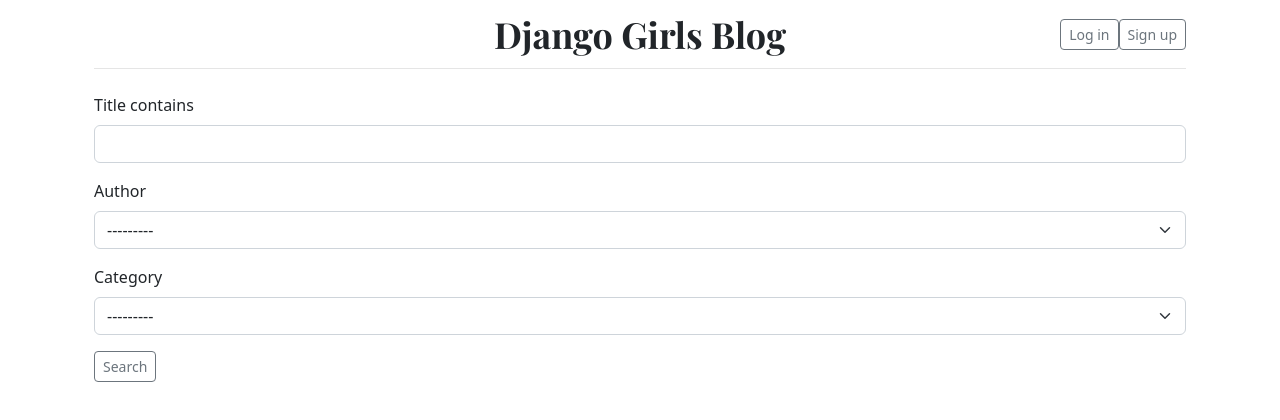
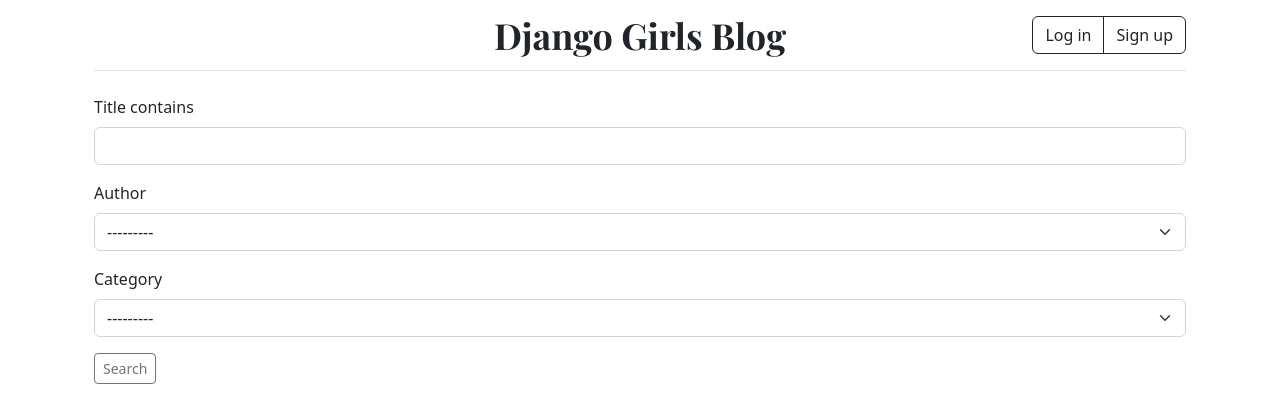
Before and after one commit to metabig/test, a Django app: page / in a window 1280 px wide. Shown: the top 420 px of the page. Run offline with Django 3.2, Linux system fonts and the light colour scheme; data that the repository does not hold is empty; some libraries are stand-ins or nearby versions.

Commit message:
Bug solve + better style

```diff
--- a/blog/templates/blog/base.html
+++ b/blog/templates/blog/base.html
@@ -35,11 +35,15 @@
                         </div>
                         <div class="col-4 d-flex justify-content-end align-items-center">
                             {% if user.is_authenticated %}
-                                <a class="btn btn-sm btn-outline-secondary" href="{% url 'profile' %}">{{ user }}</a>
-                                <a class="btn btn-sm btn-outline-secondary" href="{% url 'logout' %}">Log out</a>
+                                <div class="btn-group" role="group" aria-label="Basic example">
+                                    <a class="btn btn-outline-dark" href="{% url 'profile' %}">{{ user }}</a>
+                                    <a class="btn btn-outline-dark" href="{% url 'logout' %}">Log out</a>
+                                </div>
                             {% else %}
-                                <a class="btn btn-sm btn-outline-secondary" href="{% url 'login' %}">Log in</a>
-                                <a class="btn btn-sm btn-outline-secondary" href="{% url 'signup' %}">Sign up</a>
+                                <div class="btn-group" role="group" aria-label="Basic example">
+                                    <a class="btn btn-outline-dark" href="{% url 'login' %}">Log in</a>
+                                    <a class="btn btn-outline-dark" href="{% url 'signup' %}">Sign up</a>
+                                </div>
                             {% endif %}
                         </div>
                     </div>
--- a/blog/templates/blog/post_filter.html
+++ b/blog/templates/blog/post_filter.html
@@ -25,21 +25,17 @@
                     {% endif %}
                 </p>
                 <p>{{ post.text|linebreaksbr }}</p>
-                {% if user.is_authenticated %}
-                    <a class="text-decoration-none" href="{% url 'post_edit' pk=post.pk %}">
-                        <button class="btn btn-outline-dark">Edit</button>
-                    </a>
-                    <a class="text-decoration-none"
-                       href="{% url 'post_delete' pk=post.pk %}">
-                        <button class="btn btn-outline-dark">Delete</button>
-                    </a>
-                    {% if not post.published_date %}
-                        <a class="text-decoration-none"
-                           href=" {% url 'post_publish' pk=post.pk %}">
-                            <button class="btn btn-outline-dark">Publish</button>
-                        </a>
+                <div class="btn-group" role="group" aria-label="Basic example">
+                    {% if user.is_authenticated %}
+                        <a class="btn btn-outline-dark" href="{% url 'post_edit' pk=post.pk %}">Edit</a>
+                        <a class="btn btn-outline-dark"
+                           href="{% url 'post_delete' pk=post.pk %}">Delete</a>
+                        {% if not post.published_date %}
+                            <a class="btn btn-outline-dark"
+                               href=" {% url 'post_publish' pk=post.pk %}">Publish</a>
+                        {% endif %}
                     {% endif %}
-                {% endif %}
+                </div>
             </article>
         {% endif %}
     {% endfor %}
--- a/blog/views.py
+++ b/blog/views.py
@@ -5,7 +5,8 @@
 from blog.filters import PostFilter
 
 from blog.forms import PostForm
-from .models import Category, Post, PostUpdate
+from .models import Category, Post
+from .models import PostUpdate as PostUpdateModel
 from django.views.generic.list import ListView
 from django.views.generic.edit import UpdateView, DeleteView
 from django.views.generic import DetailView, CreateView
@@ -52,7 +53,8 @@
 
     def get_context_data(self, **kwargs):
         context = super(PostDetail, self).get_context_data(**kwargs)
-        context['updates'] = PostUpdate.objects.filter(post=context['post'])
+        context['updates'] = PostUpdateModel.objects.filter(
+            post=context['post'])
         return context
 
 
@@ -64,7 +66,7 @@
     def form_valid(self, form):
         form.instance.author = self.request.user
         result = super().form_valid(form)
-        update = PostUpdate(
+        update = PostUpdateModel(
             post=self.object, update_date=timezone.now(), author=self.request.user)
         update.save()
         return result
@@ -82,7 +84,7 @@
         now = timezone.now()
         form.instance.author = self.request.user
         result = super().form_valid(form)
-        update = PostUpdate(
+        update = PostUpdateModel(
             post=self.object, update_date=now, author=self.request.user)
         update.save()
         return result
@@ -101,6 +103,8 @@
     post.publish()
     return redirect('post_detail', pk=pk)
 
+
 def post_list(request):
-    f = PostFilter(request.GET, queryset=Post.objects.filter(created_date__lte=timezone.now()).order_by('-created_date'))
+    f = PostFilter(request.GET, queryset=Post.objects.filter(
+        created_date__lte=timezone.now()).order_by('-created_date'))
     return render(request, 'blog/post_filter.html', {'filter': f})
```
Also changed, not shown: blog/templates/blog/post_list.html (+11 -16 lines), users/templates/login/signup.html (+2 -15 lines).
